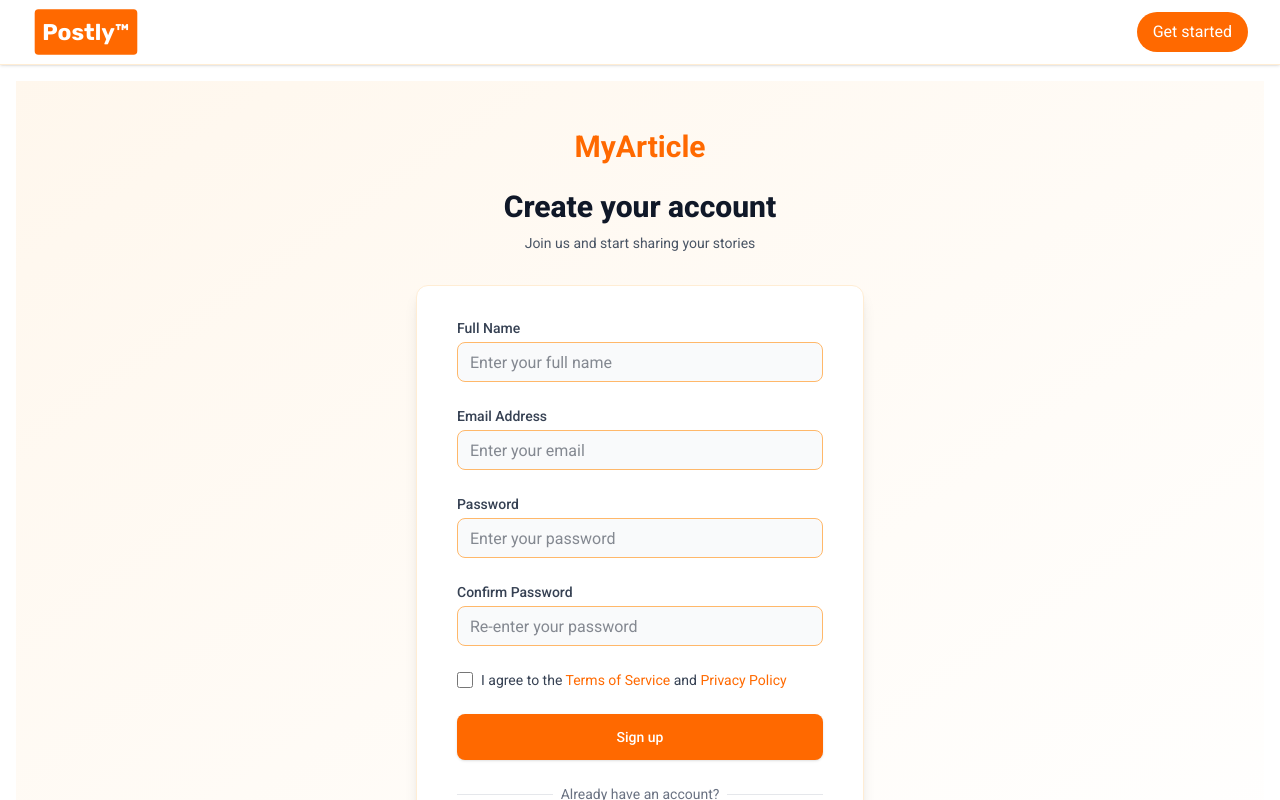
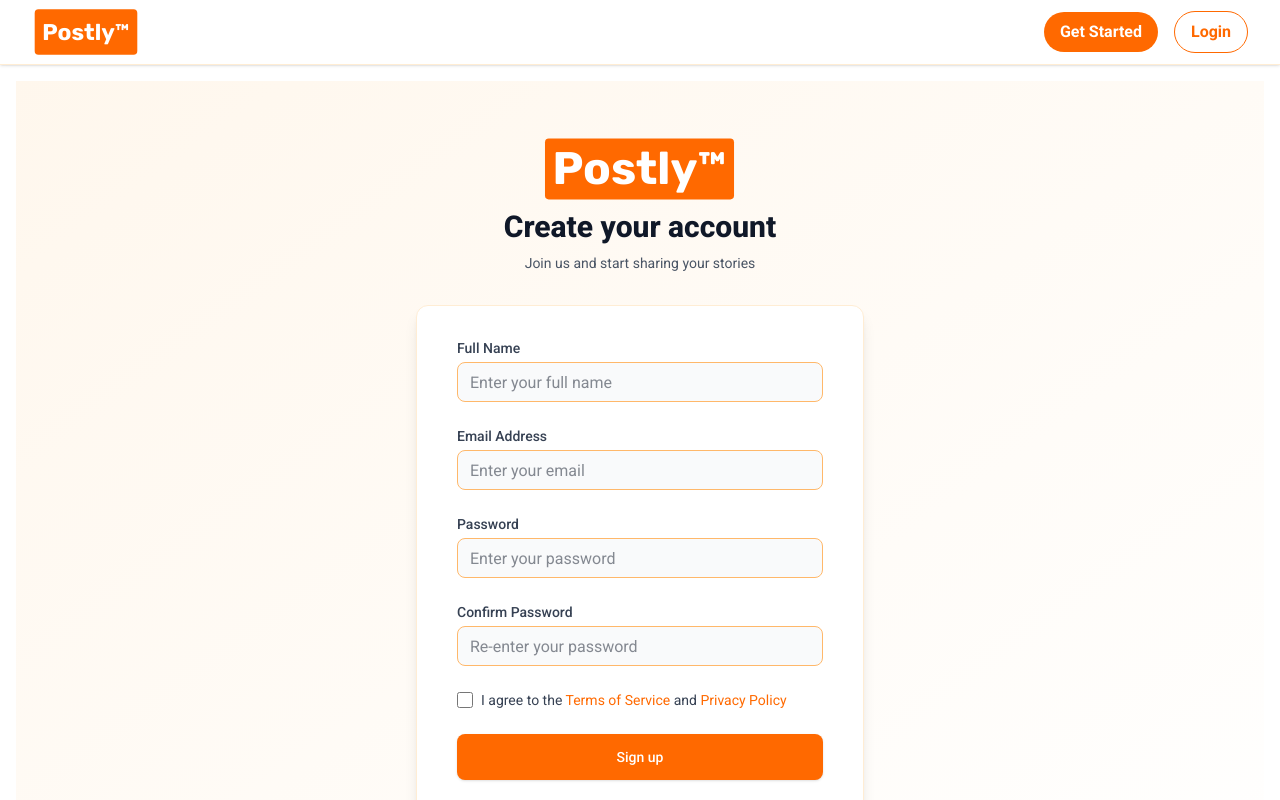
Before and after one commit to RaihanJ2/bulletin-board, a React (Vite) app in the folder client/: page /register in a window 1280 px wide. Shown: the top 800 px of the page. Built offline with nearby package versions, Linux system fonts and the light colour scheme; no server answers.

Commit message:
update logo

```diff
--- a/client/index.html
+++ b/client/index.html
@@ -1,12 +1,12 @@
-<!doctype html>
+<!DOCTYPE html>
 <html lang="en">
   <head>
     <meta charset="UTF-8" />
-    <link rel="icon" type="image/svg+xml" href="/vite.svg" />
+    <link rel="icon" type="image/svg+xml" href="/logo.svg" />
     <meta name="viewport" content="width=device-width, initial-scale=1.0" />
 
-  <link href="/src/index.css" rel="stylesheet">
-      <title>client</title>
+    <link href="/src/index.css" rel="stylesheet" />
+    <title>Postly</title>
   </head>
   <body>
     <div id="root"></div>
--- a/client/src/components/Navbar.jsx
+++ b/client/src/components/Navbar.jsx
@@ -63,12 +63,20 @@ export default function Navbar() {
                 <ProfileDropdown />
               </>
             ) : (
-              <Link
-                to="/register"
-                className="px-4 py-2 rounded-full bg-orange-500 text-white hover:bg-orange-600 transition-colors"
-              >
-                Get started
-              </Link>
+              <>
+                <Link
+                  to="/register"
+                  className="px-4 py-2 rounded-full font-bold capitalize bg-orange-500 text-white hover:bg-orange-600 transition-colors"
+                >
+                  Get started
+                </Link>
+                <Link
+                  to="/login"
+                  className="px-4 py-2 rounded-full font-bold  capitalize border border-orange-500 text-orange-500 bg-white hover:bg-orange-500 hover:text-white transition-colors"
+                >
+                  Login
+                </Link>
+              </>
             )}
           </div>
         </div>
--- a/client/src/pages/Register.jsx
+++ b/client/src/pages/Register.jsx
@@ -38,9 +38,11 @@ export default function Register() {
   return (
     <div className="min-h-screen bg-gradient-to-br from-orange-50 to-white flex flex-col justify-center py-12 sm:px-6 lg:px-8">
       {/* Header */}
-      <div className="sm:mx-auto sm:w-full sm:max-w-md">
-        <Link to="/" className="flex justify-center mb-6">
-          <span className="text-3xl font-bold text-orange-500">MyArticle</span>
+      <div className="flex items-center flex-col sm:mx-auto sm:w-full sm:max-w-md">
+        <Link to="/" className="flex items-center p-2">
+          <span className="text-5xl rubik font-bold hover:scale-105 scale-95 duration-300 text-white p-2 rounded bg-orange-500">
+            Postly™
+          </span>
         </Link>
         <h2 className="text-center text-3xl font-extrabold text-gray-900">
           Create your account
```
Also changed, not shown: client/public/logo.PNG (added), client/public/logo.svg (added).
